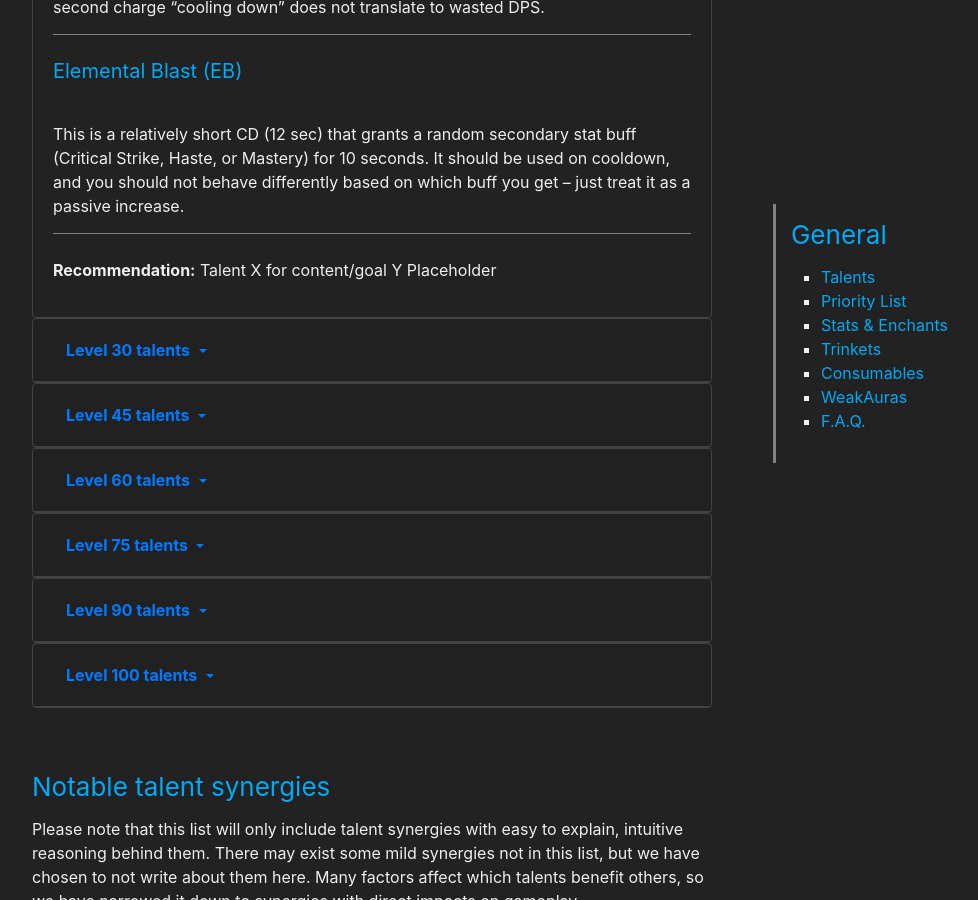
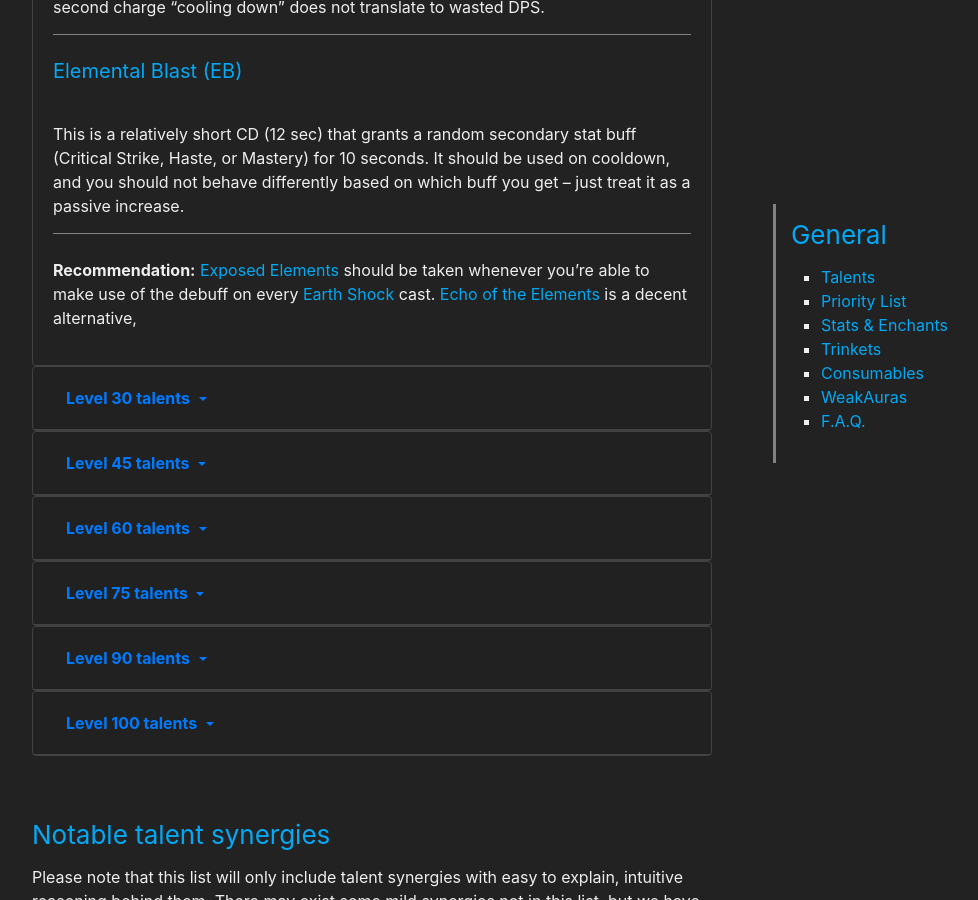
Before and after one commit to stormearthandlava/stormearthandlava.github.io, a Jekyll site: the page built from guide/general/talents.md, in a window 1280 px wide and 900 px high, scrolled down 1772 px. Shown: the whole window, without its empty margins (268-1246 px from the left). Built offline with Jekyll 4.4.1, drawn with Linux system fonts in a browser that asks for light colours; a script that is not in the unit is left out.

Commit message:
Added PE spell links

```diff
--- a/guide/general/talents.md
+++ b/guide/general/talents.md
@@ -42,7 +42,7 @@
                 <h4>{{site.data.talent.eb}} (EB)</h4> <br>
                 <p markdown="1"> This is a relatively short CD (12 sec) that grants a random secondary stat buff (Critical Strike, Haste, or Mastery) for 10 seconds. It should be used on cooldown, and you should not behave differently based on which buff you get -- just treat it as a passive increase.</p>
                 <hr><br>
-                <p markdown="1">**Recommendation:** Talent X for content/goal Y Placeholder</p>
+                <p markdown="1">**Recommendation:** {{site.data.talent.ee}} should be taken whenever you're able to make use of the debuff on every {{site.data.spell.es}} cast. {{site.data.talent.eote}} is a decent alternative, </p>
             </div>
         </div>
     </div>
@@ -144,8 +144,8 @@
                 <h4>{{site.data.talent.pe}} (PE)</h4>
                 <p markdown="1"> This changes your {{site.data.spell.fe}}, {{site.data.spell.ee}}, and {{site.data.talent.se}} into pets you can control instead of simple fire-and-forget guardians. The effects of {{site.data.talent.pe}} are listed for each elemental below:</p>
                 <ul>
-                    <li>{{site.data.spell.fe}} - gains Immolate and Fire Nova; a DoT and AOE attack with short cooldowns.</li>
-                    <li>{{site.data.spell.ee}} - gains Harden Skin, a damage reduction cooldown that grants *both the Shaman and the {{site.data.spell.ee}} a 40% damage reduction buff for 10 seconds. Despite this being on a one minute cooldown, it is effectively a 5 minute cooldown as the {{site.data.spell.ee}} can only cast it once in its lifetime. Also gains Pulverize, a decent single target stun on a long CD -- usable twice in the {{ site.data.spell.ee }}'s lifetime.</li>
+                    <li>{{site.data.spell.fe}} - gains {{site.data.spell.immolate}} and {{site.data.spell.meteor}}; a DoT and AOE attack with short cooldowns.</li>
+                    <li>{{site.data.spell.ee}} - gains {{site.data.spell.harden_skin}}, a damage reduction cooldown that grants *both the Shaman and the {{site.data.spell.ee}} a 40% damage reduction buff for 10 seconds. Despite this being on a one minute cooldown, it is effectively a 5 minute cooldown as the {{site.data.spell.ee}} can only cast it once in its lifetime. Also gains {{site.data.spell.pulverize}}, a decent single target stun on a long CD -- usable twice in the {{ site.data.spell.ee }}'s lifetime. Lastly, gains {{site.data.spell.angered_earth}}, a toggleable AOE taunt. We recommend turning this off auto-cast unless you are looking to use {{site.data.spell.ee}} for its aggro purposes.</li>
                     <li>{{site.data.talent.se}} - gains Eye of the Storm, a long CD AoE burst cooldown.</li>
                 </ul>
                 <hr><br>
```
